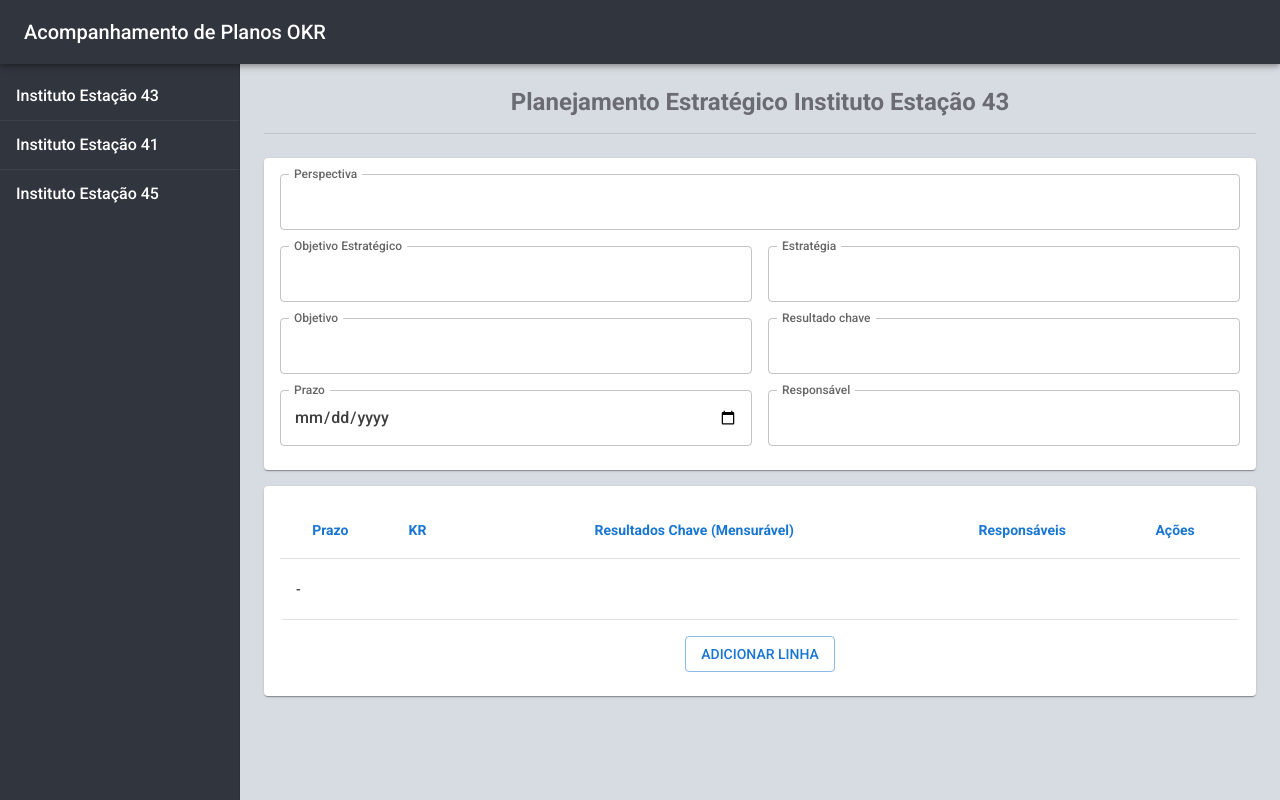
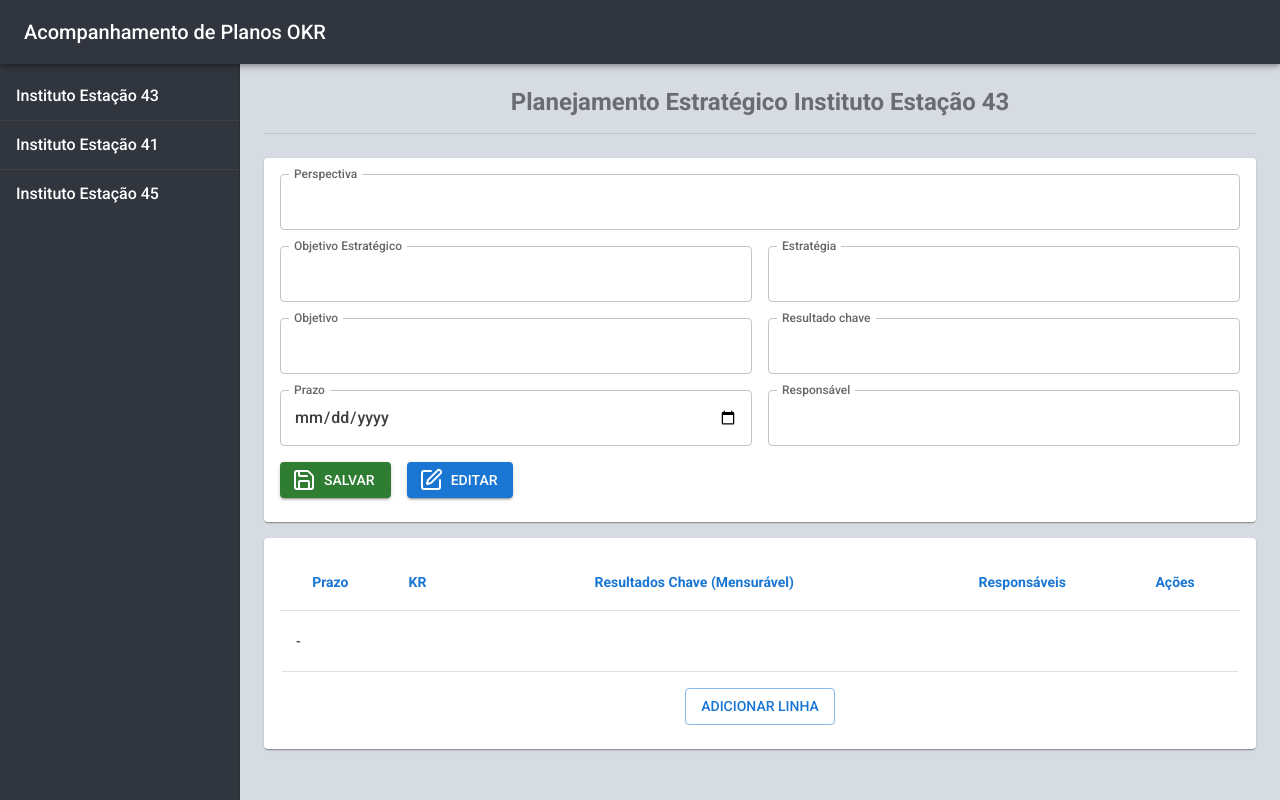
Before and after one commit to Mariahsth/opportunum, a React (Vite) app in the folder frontend-opportunum/: page / in a window 1280 px wide. Built offline with nearby package versions, Linux system fonts and the light colour scheme; some icons are missing.

Commit message:
adicionando funcionalidades no form

```diff
--- a/frontend-opportunum/src/components/CustomTable.tsx
+++ b/frontend-opportunum/src/components/CustomTable.tsx
@@ -30,6 +30,7 @@ const primeiraColuna = [
 export default function CustomTable() {
   const [editIndex, setEditIndex] = useState<number | null>(null);
   const [editRow, setEditRow] = useState<RowData | null>(null);
+  const [loading, setLoading] = useState(false);
 
   const [rows, setRows] = useState<RowData[]>([
     {
@@ -62,12 +63,14 @@ export default function CustomTable() {
   };
 
   const handleSave = (index: number) => {
+    setLoading(true)
     if (!editRow) return;
     const updatedRows = [...rows];
     updatedRows[index] = editRow;
     setRows(updatedRows);
     setEditIndex(null);
     setEditRow(null);
+    setLoading(false)
   };
 
   const handleChange = (field: keyof RowData, value: string) => {
@@ -155,9 +158,10 @@ export default function CustomTable() {
                       <IconButton
                         size="small"
                         color="success"
+                        loading={loading}
                         onClick={() => handleSave(index)}
                       >
-                        <SaveIcon fontSize="small" />
+                        <SaveIcon fontSize="small"  />
                       </IconButton>
                       <IconButton
                         size="small"
--- a/frontend-opportunum/src/components/Form.tsx
+++ b/frontend-opportunum/src/components/Form.tsx
@@ -1,7 +1,11 @@
 import {
   TextField,
   Grid,
+  Button,
+  Box,
 } from "@mui/material";
+import { EditIcon, SaveIcon } from "lucide-react";
+import { useState } from "react";
 
 const labels = [
   "Perspectiva",
@@ -14,6 +18,21 @@ const labels = [
 ];
 
 export default function Form() {
+    const [loading, setLoading] = useState(false);
+    const [salvo, setSalvo] = useState(false);
+
+    const handleSave = () => {
+        setLoading(true)
+        console.log("Salvando")
+        setSalvo(true);
+        setLoading(false)
+
+    }
+    const handleEdit = () => {
+        setSalvo(false)
+        console.log("Editando")
+    }
+
   return (
     <>
       <Grid container spacing={2}>
@@ -22,6 +41,7 @@ export default function Form() {
             <TextField
               fullWidth
               label={label}
+              disabled={salvo}
               variant="outlined"
               type={label === "Prazo" ? "date" : "text"}
               slotProps={{
@@ -33,6 +53,30 @@ export default function Form() {
           </Grid>
         ))}
       </Grid>
+      <Box sx={{display:'flex', gap:2}}>
+        <Button
+            loading={loading}
+            loadingPosition="start"
+            startIcon={<SaveIcon />}
+            variant="contained"
+            color="success"
+            sx={{mt:2}}
+            onClick={() => handleSave()}
+            >
+            Salvar
+            </Button>
+        <Button
+            loading={loading}
+            loadingPosition="start"
+            startIcon={<EditIcon />}
+            variant="contained"
+            sx={{mt:2}}
+            onClick={() => handleEdit()}
+            >
+            Editar
+            </Button>
+
+      </Box>
     </>
   );
 }
```
